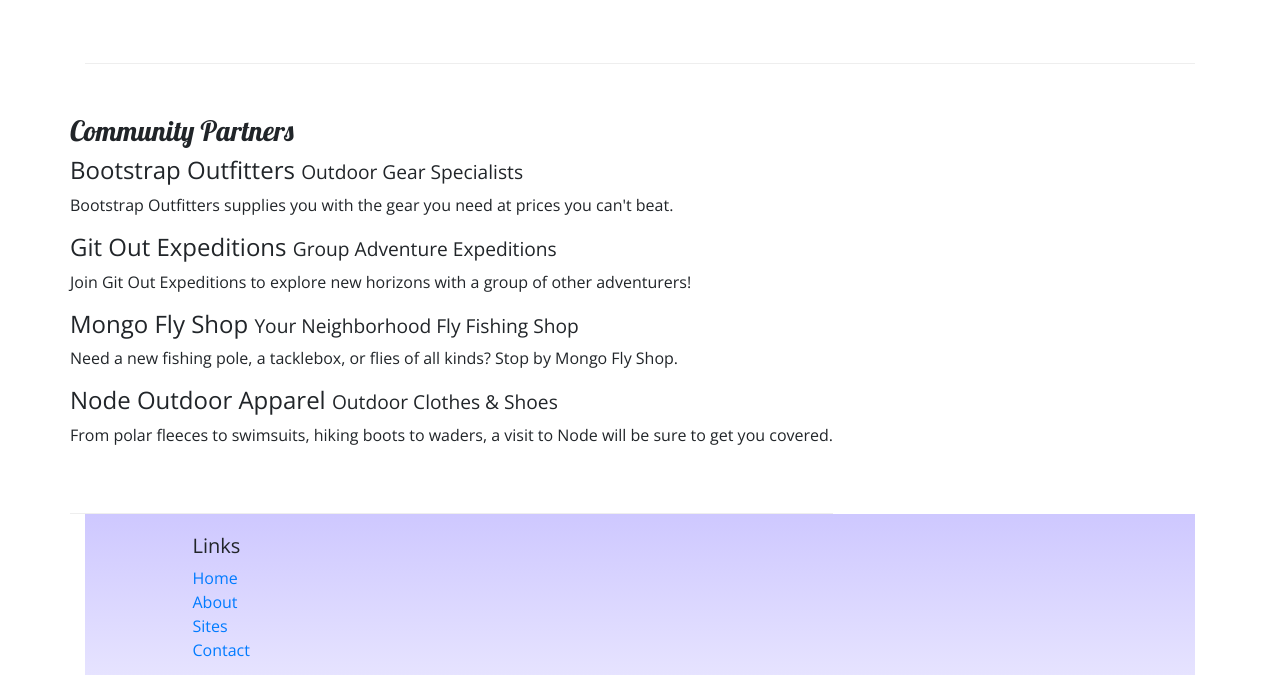
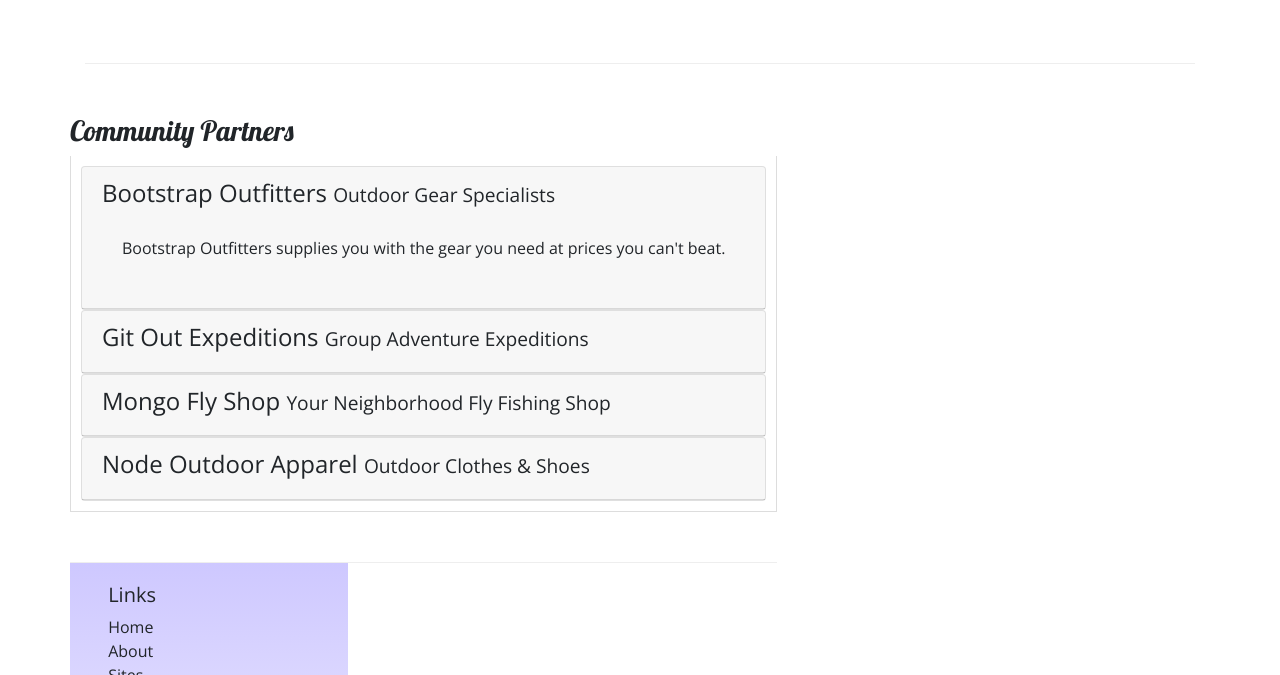
Before and after one commit to veganpowerlifter/Bootstrap-NuCampSite, a website: page aboutus.html in a window 1280 px wide. Shown: the part 620-1295 px from the top of the page. Drawn offline with nearby package versions, Linux system fonts and the light colour scheme.

Commit message:
added accordion week 3 exercise

```diff
--- a/aboutus.html
+++ b/aboutus.html
@@ -79,20 +79,70 @@
             </div>
         </div>
 
-        <div class="container">
+        <div class="container"> <!--I don't think she has container in demo-->
             <div class="row">
-                <div class="row-content">
+                <div class="row-content"> <!--she has class="row row-content in one div. is there a difference?"-->
                     <h3>Community Partners</h3>
-                    <h4>Bootstrap Outfitters <small>Outdoor Gear Specialists</small></h4>
+                    <div id="accordion">
+                     <div class="tab-content"> <!-- she doesn't have this line-->
+                         <div class="card">
+                            <div role="tab" class="card-header">
+                               <h4>
+                                  <a class="collapsed" data-toggle="collapse" data-target="#bootstrap">
+                                      Bootstrap Outfitters <small>Outdoor Gear Specialists</small>
+                                  </a>
+                                </h4>
+                                <div class="collapse show" id="bootstrap" data-parent="#accordion">
+                                    <div class="card-body">
                                         <p class="d-none d-sm-block">Bootstrap Outfitters supplies you with the gear you need at prices you can't beat.</p>
-                    <h4>Git Out Expeditions <small>Group Adventure Expeditions</small></h4>
+                                    </div>
+                                </div>
+                            </div>
+                        </div>
+                         <div class="card">
+                            <div role="tab" class="card-header">
+                               <h4>
+                                   <a class="collapsed" data-toggle="collapse" data-target="#git">
+                                      Git Out Expeditions <small>Group Adventure Expeditions</small>
+                                    </a>
+                               </h4>
+                               <div class="collapse" id="git" data-parent="#accordion">
+                                    <div class="card-body">
                                         <p class="d-none d-sm-block"> Join Git Out Expeditions to explore new horizons with a group of other adventurers!</p>
-                    <h4>Mongo Fly Shop <small>Your Neighborhood Fly Fishing Shop</small></h4>
+                                    </div>
+                               </div>
+                            </div>
+                        </div>
+                         <div class="card">
+                            <div role="tab" class="card-header">
+                                <h4>
+                                   <a class="collapsed" data-toggle="collapse" data-target="#mongo">
+                                      Mongo Fly Shop <small>Your Neighborhood Fly Fishing Shop</small>
+                                   </a>
+                                </h4>
+                                <div class="collapse" id="mongo" data-parent="#accordion">
+                                    <div class="card-body">
                                         <p class="d-none d-sm-block">Need a new fishing pole, a tacklebox, or flies of all kinds? Stop by Mongo Fly Shop.</p>
-                    <h4>Node Outdoor Apparel <small>Outdoor Clothes & Shoes</small></h4>
+                                    </div>
+                                </div>
+                            </div>
+                         </div>
+                         <div class="card">
+                            <div role="tab" class="card-header">
+                                <h4>
+                                    <a class="collapsed" data-toggle="collapse" data-target="#node">
+                                       Node Outdoor Apparel <small>Outdoor Clothes & Shoes</small>
+                                    </a>
+                                </h4>
+                                <div class="collapse" id="node" data-parent="#accordion">
+                                    <div class="card-body">
                                         <p class="d-none d-sm-block">From polar fleeces to swimsuits, hiking boots to waders, a visit to Node will be sure to get
                                         you covered.</p>
-
+                                    </div>
+                                 </div>
+                            </div>
+                         </div>
+                      </div>
                    </div>
                 </div>
             </div>
--- a/css/styles.css
+++ b/css/styles.css
@@ -34,3 +34,12 @@ footer {
 .navbar{
     background-color:#902cad;
 }
+.tab-content{
+    border: 1px solid #DDD;
+    border-top: none;
+    padding: 10px;
+}
+a, a:hover {
+    color: inherit;
+    text-decoration: none;
+  }
```
Lines whose indentation alone changed are shown as unchanged.
